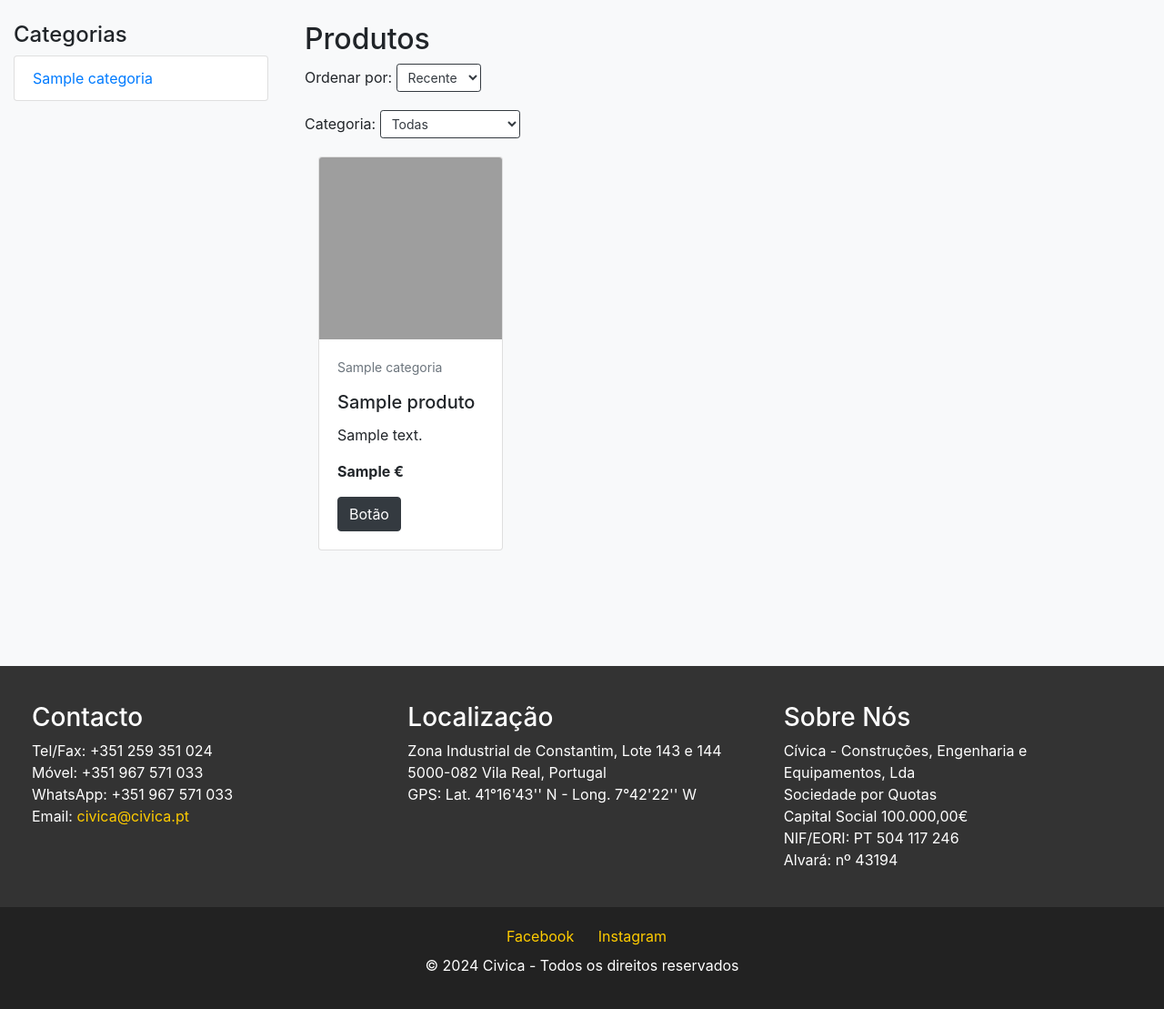
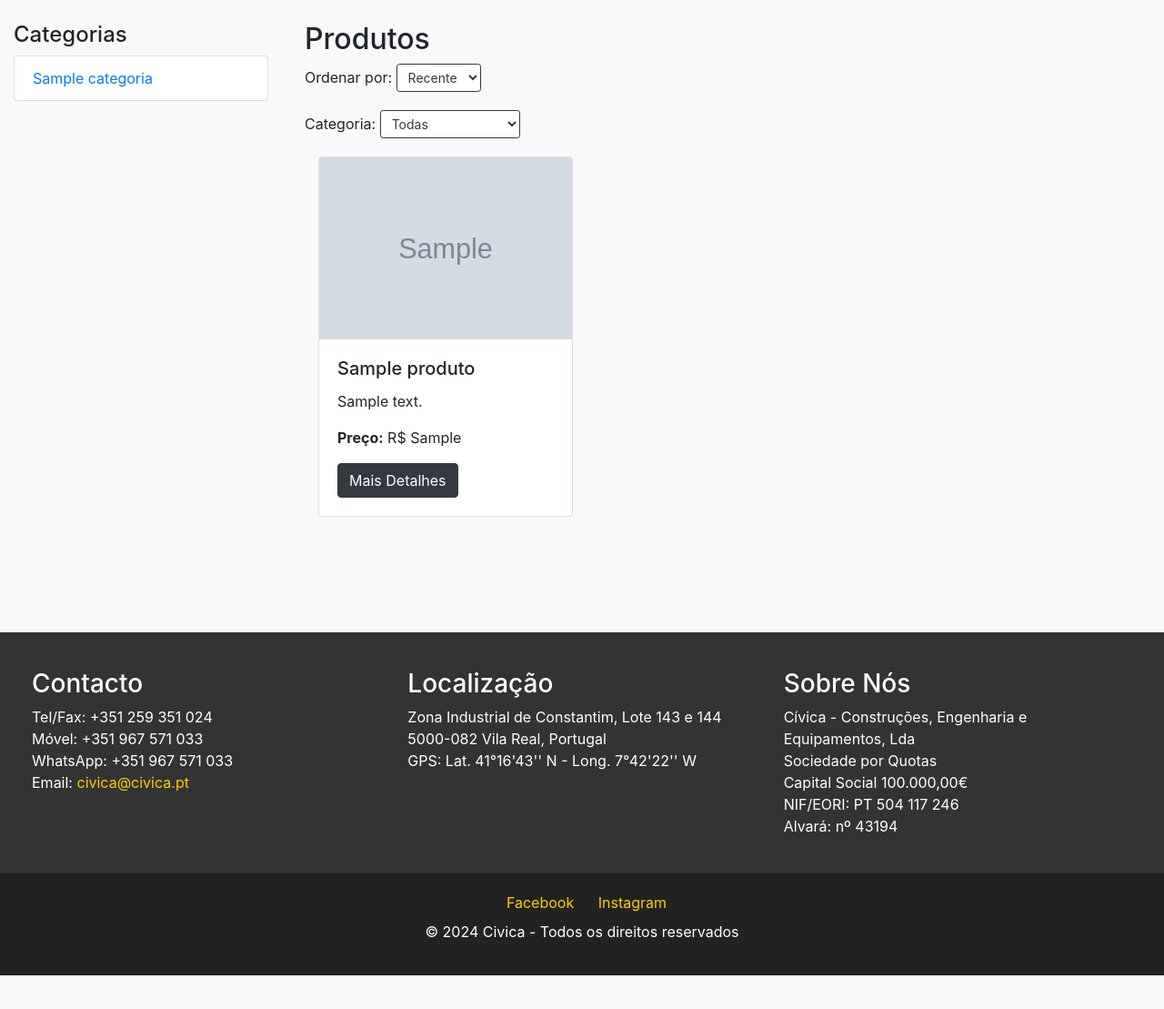
Before and after one commit to sdragonpt/site-civica, a PHP site: page /index.php in a window 1280 px wide. Shown: the part 86-1195 px from the top of the page at 91% size. After the commit the page ends 1158 px from the top, so only its background shows below. Run offline with PHP 8.4, Linux system fonts and the light colour scheme; tables that the repository leaves empty or names only in its code hold one stand-in row (values such as "Sample post"); grey boxes marked "Sample" are stand-in pictures; data that the repository does not hold is empty; some libraries are stand-ins or nearby versions; grey boxes are pictures that could not be loaded.

Commit message:
Update index.php

```diff
--- a/index.php
+++ b/index.php
@@ -1,26 +1,3 @@
-<?php
-// Inclua a configuração e a função para obter a imagem principal
-include 'config.php';
-
-// Função para carregar a imagem principal do produto
-function get_imagem_principal($produto_id) {
-    global $conn;
-    $stmt = $conn->prepare("SELECT imagem FROM imagens WHERE produto_id = ? ORDER BY id ASC LIMIT 1");
-    $stmt->bind_param("i", $produto_id);
-    $stmt->execute();
-    $result = $stmt->get_result();
-    $imagem = $result->fetch_assoc();
-    $stmt->close();
-    return $imagem ? $imagem['imagem'] : 'default.png'; // 'default.png' como fallback se não houver imagem
-}
-
-// Função para buscar todos os produtos
-$stmt = $conn->prepare("SELECT * FROM produtos");
-$stmt->execute();
-$produtos = $stmt->get_result();
-$stmt->close();
-?>
-
 <!DOCTYPE html>
 <html lang="pt-BR">
 <head>
@@ -211,7 +188,8 @@ $stmt->close();
                         <select class="form-control form-control-sm" id="filterCategory" name="categoria">
                             <option value="">Todas</option>
                             <?php
-                            $categorias_result->data_seek(0); // Resetar o ponteiro do resultado para reusar a variável
+                            // Resetar o ponteiro do resultado para reusar a variável
+                            $categorias_result->data_seek(0);
                             while ($categoria = $categorias_result->fetch_assoc()):
                                 $categoria_id = htmlspecialchars($categoria['id']);
                                 $categoria_nome = htmlspecialchars($categoria['nome']);
@@ -247,59 +225,42 @@ $stmt->close();
                         }
 
                         if ($categoria_id) {
-                            $sql .= " AND p.id IN (SELECT produto_id FROM produto_categoria WHERE categoria_id = $categoria_id)";
+                            $categoria_id = intval($categoria_id);
+                            $sql .= " AND p.categoria_id = $categoria_id";
                         }
 
-                        $sql .= " ORDER BY $order_by
-                                LIMIT 8"; // Ajuste o limite conforme necessário
+                        $sql .= " GROUP BY p.id ORDER BY $order_by";
+
                         return $conn->query($sql);
                     }
 
-                    // Função para obter as categorias de um produto específico
-                    function get_categorias_por_produto($produto_id) {
-                        global $conn;
-                        $stmt = $conn->prepare("
-                            SELECT c.nome
-                            FROM categorias c
-                            INNER JOIN produto_categoria pc ON c.id = pc.categoria_id
-                            WHERE pc.produto_id = ?
-                        ");
-                        $stmt->bind_param("i", $produto_id);
-                        $stmt->execute();
-                        return $stmt->get_result();
-                    }
-
-
-
-                    // Obtém os parâmetros de ordenação, pesquisa e filtro
+                    // Processar filtros e ordenação
+                    $search = isset($_GET['search']) ? $_GET['search'] : '';
                     $sort_by = isset($_GET['sort']) ? $_GET['sort'] : 'recent';
                     $categoria_id = isset($_GET['categoria']) ? $_GET['categoria'] : null;
-                    $search = isset($_GET['search']) ? $_GET['search'] : '';
 
-                    // Obtém os produtos com base nos filtros e ordenação
                     $produtos = get_produtos($search, $sort_by, $categoria_id);
-                    while ($produto = $produtos->fetch_assoc()):
-                        $produto_id = $produto['id'];
-                        $categorias_result = get_categorias_por_produto($produto_id);
-                        $categorias = [];
-                        while ($categoria = $categorias_result->fetch_assoc()) {
-                            $categorias[] = htmlspecialchars($categoria['nome']);
-                        }
-                        $categorias_str = implode(', ', $categorias);
+
+                    // Exibir os produtos
+                    while ($produto = $produtos->fetch_assoc()) {
+                        $produto_id = htmlspecialchars($produto['id']);
+                        $produto_nome = htmlspecialchars($produto['nome']);
+                        $produto_descricao = htmlspecialchars($produto['descricao']);
+                        $produto_preco = htmlspecialchars($produto['preco']);
+                        $imagem_url = htmlspecialchars($produto['imagem']);
                     ?>
-                        <div class="col-md-3 mb-4">
+                        <div class="col-md-4 mb-4">
                             <div class="card">
-                                <img src="images/<?php echo htmlspecialchars($imagem_principal['imagem']); ?>" class="card-img-top" alt="<?php echo htmlspecialchars($produto['nome']); ?>">
+                                <img src="<?php echo $imagem_url; ?>" class="card-img-top" alt="<?php echo $produto_nome; ?>">
                                 <div class="card-body">
-                                    <p class="card-categories"><?php echo $categorias_str; ?></p>
-                                    <h5 class="card-title"><?php echo htmlspecialchars($produto['nome']); ?></h5>
-                                    <p class="card-text"><?php echo htmlspecialchars($produto['descricao']); ?></p>
-                                    <p class="card-text"><strong><?php echo htmlspecialchars($produto['preco']); ?> €</strong></p>
-                                    <a href="#" class="btn btn-primary">Botão</a>
+                                    <h5 class="card-title"><?php echo $produto_nome; ?></h5>
+                                    <p class="card-text"><?php echo $produto_descricao; ?></p>
+                                    <p class="card-text"><strong>Preço:</strong> R$ <?php echo $produto_preco; ?></p>
+                                    <a href="produto.php?id=<?php echo $produto_id; ?>" class="btn btn-primary">Mais Detalhes</a>
                                 </div>
                             </div>
                         </div>
-                    <?php endwhile; ?>
+                    <?php } ?>
                 </div>
             </div>
         </div>
```
